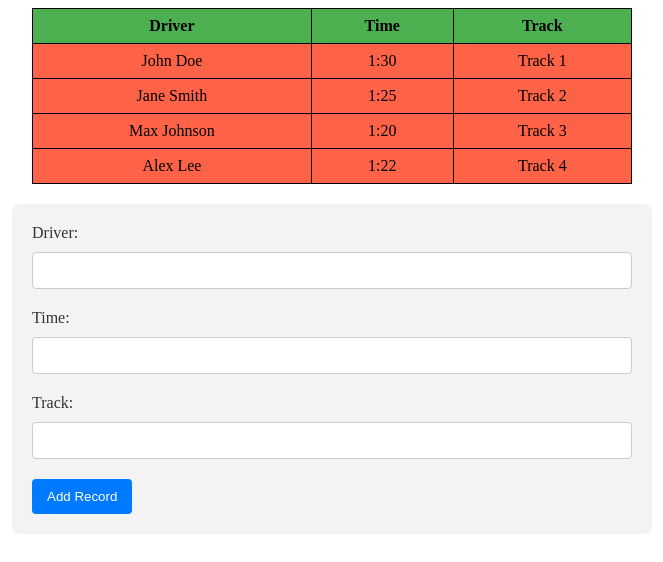
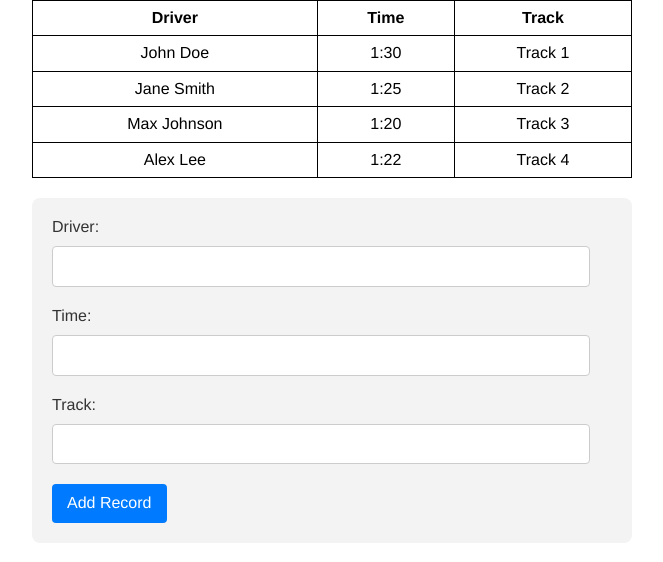
Before and after one commit to acechler/go-kart-records, a website: page index.html in a window 1280 px wide. Shown: the whole page, without its empty margins (308-971 px from the left). Drawn offline with nearby package versions, Linux system fonts and the light colour scheme.

Commit message:
setup project

```diff
--- a/index.html
+++ b/index.html
@@ -5,6 +5,8 @@
     <meta name="viewport" content="width=device-width, initial-scale=1.0" />
 
     <link rel="stylesheet" href="style.css">
+    <!-- Linking Normalize.css from a CDN -->
+    <link rel="stylesheet" href="https://cdn.jsdelivr.net/npm/normalize.css/normalize.css">
 
     <title>Go Kart Records</title>
   </head>
--- a/package.json
+++ b/package.json
@@ -10,5 +10,8 @@
     "go-karts"
   ],
   "author": "Aaron Echler",
-  "license": "ISC"
+  "license": "ISC",
+  "dependencies": {
+    "normalize.css": "^8.0.1"
+  }
 }
--- a/style.css
+++ b/style.css
@@ -1,9 +1,25 @@
+@import 'normalize.css';
 
 
 :root {
-  --primary-color: #4CAF50;
-  --secondary-color: #ff6347;
-  --padding: 10px;
+  --font-family: 'Helvetica', sans-serif;
+  --font-size: 16px;
+}
+
+*, *::before, *::after {
+  box-sizing: border-box;
+}
+
+body {
+  margin: 0;
+  -webkit-text-size-adjust: 100%;
+  font-family: var(--font-family);
+  font-size: var(--font-size);
+}
+
+
+img {
+  max-width: 100%;
 }
 
 
```
Also changed, not shown: 2 other files.
